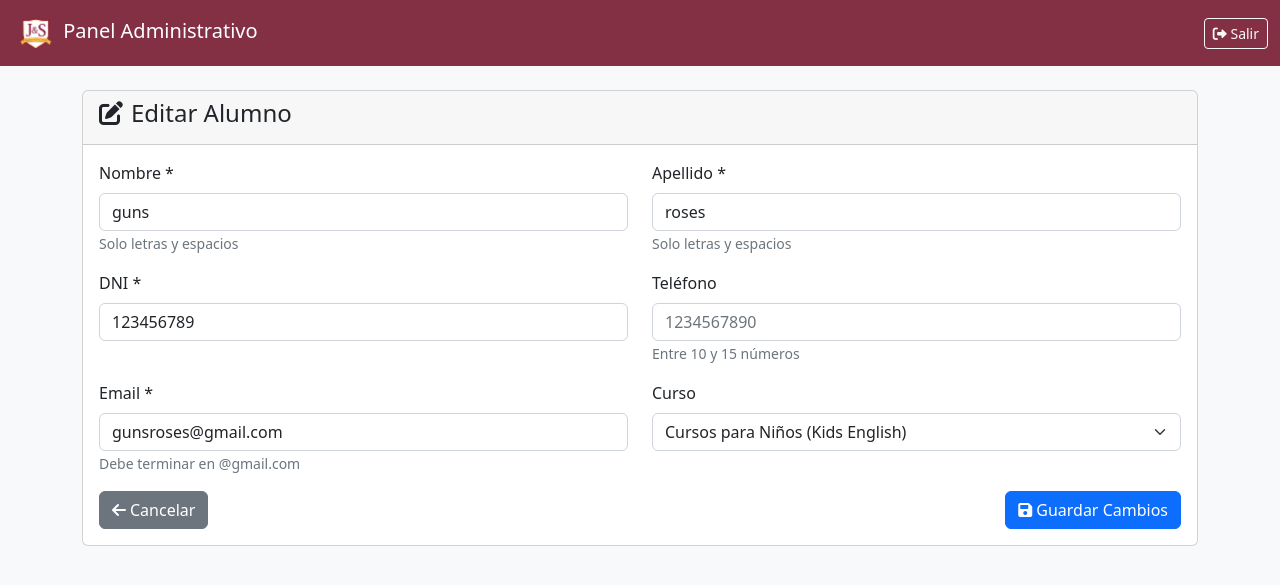
After one commit to martinvernazza42/JyS-PaginaWeb, a Django app: page /editar-alumno/1/ in a window 1280 px wide. The commit adds this page. Shown: the top 585 px of the page. Run offline with Django 5.2, Linux system fonts and the light colour scheme; a user stored in the database is signed in; data comes from the database, SQL or seed files in the repository; both versions use the stored data as it was after the commit.

Commit message:
add edicion y eliminacion de alumnos

```diff
--- a/agency/forms.py
+++ b/agency/forms.py
@@ -30,7 +30,7 @@ class AlumnoForm(forms.ModelForm):
     telefono = forms.CharField(
         max_length=15,
         validators=[validar_telefono_15_digitos],
-        widget=forms.TextInput(attrs={'placeholder': '123456789012345'}),
+        widget=forms.TextInput(attrs={'placeholder': '1234567890'}),
         required=False
     )
 
--- /dev/null
+++ b/agency/templates/agency/editar_alumno.html
@@ -0,0 +1,121 @@
+{% load static %}
+<!DOCTYPE html>
+<html lang="es">
+<head>
+    <meta charset="utf-8">
+    <meta name="viewport" content="width=device-width, initial-scale=1">
+    <title>Editar Alumno - JyS</title>
+    <link href="https://cdn.jsdelivr.net/npm/bootstrap@5.2.3/dist/css/bootstrap.min.css" rel="stylesheet">
+    <link href="https://cdnjs.cloudflare.com/ajax/libs/font-awesome/6.0.0/css/all.min.css" rel="stylesheet">
+</head>
+<body style="background-color: #f8f9fa;">
+    <!-- Navbar -->
+    <nav class="navbar navbar-expand-lg navbar-dark" style="background-color: #843044;">
+        <div class="container-fluid">
+            <a class="navbar-brand" href="{% url 'admin_dashboard' %}">
+                <img src="{% static 'agency/assets/img/navbar-jys.png' %}" alt="JyS" style="height: 40px;">
+                Panel Administrativo
+            </a>
+            <div class="navbar-nav ms-auto">
+                <a class="btn btn-outline-light btn-sm" href="{% url 'logout' %}">
+                    <i class="fas fa-sign-out-alt"></i> Salir
+                </a>
+            </div>
+        </div>
+    </nav>
+
+    <div class="container mt-4">
+        {% if messages %}
+            {% for message in messages %}
+                <div class="alert alert-{% if message.tags == 'error' %}danger{% else %}{{ message.tags }}{% endif %} alert-dismissible fade show" role="alert">
+                    {{ message }}
+                    <button type="button" class="btn-close" data-bs-dismiss="alert"></button>
+                </div>
+            {% endfor %}
+        {% endif %}
+
+        <div class="card">
+            <div class="card-header">
+                <h4><i class="fas fa-edit me-2"></i>Editar Alumno</h4>
+            </div>
+            <div class="card-body">
+                <form method="post">
+                    {% csrf_token %}
+                    <div class="row">
+                        <div class="col-md-6">
+                            <div class="mb-3">
+                                <label for="nombre" class="form-label">Nombre *</label>
+                                <input type="text" class="form-control" id="nombre" name="nombre"
+                                       value="{{ alumno.user.first_name }}" required>
+                                <small class="text-muted">Solo letras y espacios</small>
+                            </div>
+                        </div>
+                        <div class="col-md-6">
+                            <div class="mb-3">
+                                <label for="apellido" class="form-label">Apellido *</label>
+                                <input type="text" class="form-control" id="apellido" name="apellido"
+                                       value="{{ alumno.user.last_name }}" required>
+                                <small class="text-muted">Solo letras y espacios</small>
+                            </div>
+                        </div>
+                    </div>
+
+                    <div class="row">
+                        <div class="col-md-6">
+                            <div class="mb-3">
+                                <label for="dni" class="form-label">DNI *</label>
+                                <input type="text" class="form-control" id="dni" name="dni"
+                                       value="{{ alumno.dni }}" required>
+                            </div>
+                        </div>
+                        <div class="col-md-6">
+                            <div class="mb-3">
+                                <label for="telefono" class="form-label">Teléfono</label>
+                                <input type="text" class="form-control" id="telefono" name="telefono"
+                                       value="{{ alumno.telefono }}" placeholder="1234567890">
+                                <small class="text-muted">Entre 10 y 15 números</small>
+                            </div>
+                        </div>
+                    </div>
+
+                    <div class="row">
+                        <div class="col-md-6">
+                            <div class="mb-3">
+                                <label for="email" class="form-label">Email *</label>
+                                <input type="email" class="form-control" id="email" name="email"
+                                       value="{{ alumno.user.email }}" required>
+                                <small class="text-muted">Debe terminar en @gmail.com</small>
+                            </div>
+                        </div>
+                        <div class="col-md-6">
+                            <div class="mb-3">
+                                <label for="curso" class="form-label">Curso</label>
+                                <select class="form-select" id="curso" name="curso">
+                                    <option value="">Sin curso asignado</option>
+                                    {% for curso in cursos %}
+                                        <option value="{{ curso.id }}"
+                                                {% if alumno.curso and alumno.curso.id == curso.id %}selected{% endif %}>
+                                            {{ curso.nombre }}
+                                        </option>
+                                    {% endfor %}
+                                </select>
+                            </div>
+                        </div>
+                    </div>
+
+                    <div class="d-flex justify-content-between">
+                        <a href="{% url 'gestionar_alumno' alumno.id %}" class="btn btn-secondary">
+                            <i class="fas fa-arrow-left me-1"></i>Cancelar
+                        </a>
+                        <button type="submit" class="btn btn-primary">
+                            <i class="fas fa-save me-1"></i>Guardar Cambios
+                        </button>
+                    </div>
+                </form>
+            </div>
+        </div>
+    </div>
+
+    <script src="https://cdn.jsdelivr.net/npm/bootstrap@5.2.3/dist/js/bootstrap.bundle.min.js"></script>
+</body>
+</html>
--- a/agency/urls.py
+++ b/agency/urls.py
@@ -11,6 +11,8 @@ urlpatterns = [
     path('crear-alumno/', views.crear_alumno, name='crear_alumno'),
     path('subir-material/', views.subir_material, name='subir_material'),
     path('gestionar-alumno/<int:alumno_id>/', views.gestionar_alumno, name='gestionar_alumno'),
+    path('editar-alumno/<int:alumno_id>/', views.editar_alumno, name='editar_alumno'),
+    path('borrar-alumno/<int:alumno_id>/', views.borrar_alumno, name='borrar_alumno'),
     path('agregar-nota/<int:alumno_id>/', views.agregar_nota, name='agregar_nota'),
 
     path('buscar-alumnos/', views.buscar_alumnos, name='buscar_alumnos'),
--- a/agency/validators.py
+++ b/agency/validators.py
@@ -11,10 +11,10 @@ def validar_solo_letras(value):
 
 def validar_telefono_15_digitos(value):
     """
-    Valida que el teléfono contenga exactamente 15 dígitos numéricos.
+    Valida que el teléfono contenga entre 10 y 15 dígitos numéricos.
     """
-    if not re.match(r'^\d{15}$', value):
-        raise ValidationError('El teléfono debe contener exactamente 15 números.')
+    if not re.match(r'^\d{10,15}$', value):
+        raise ValidationError('El teléfono debe contener entre 10 y 15 números.')
 
 def validar_email_gmail(value):
     """
--- a/agency/views.py
+++ b/agency/views.py
@@ -148,25 +148,32 @@ def crear_alumno(request):
         email = request.POST.get('email')
         telefono = request.POST.get('telefono')
 
-        # Crear usuario
-        user = User.objects.create_user(
-            username=dni,
-            password=dni,
-            first_name=nombre,
-            last_name=apellido,
-            email=email
-        )
+        # Verificar si ya existe un usuario con ese DNI
+        if User.objects.filter(username=dni).exists():
+            messages.error(request, f'Ya existe un alumno con el DNI {dni}')
+        else:
+            try:
+                # Crear usuario
+                user = User.objects.create_user(
+                    username=dni,
+                    password=dni,
+                    first_name=nombre,
+                    last_name=apellido,
+                    email=email
+                )
 
-        # Crear alumno asignado al curso actual
-        alumno = Alumno.objects.create(
-            user=user,
-            dni=dni,
-            telefono=telefono,
-            curso=curso_actual
-        )
+                # Crear alumno asignado al curso actual
+                alumno = Alumno.objects.create(
+                    user=user,
+                    dni=dni,
+                    telefono=telefono,
+                    curso=curso_actual
+                )
 
-        messages.success(request, f'Alumno {nombre} {apellido} creado exitosamente en {curso_actual.nombre}')
-        return redirect('admin_dashboard')
+                messages.success(request, f'Alumno {nombre} {apellido} creado exitosamente en {curso_actual.nombre}')
+                return redirect('admin_dashboard')
+            except Exception as e:
+                messages.error(request, f'Error al crear alumno: {str(e)}')
 
     return render(request, 'agency/crear_alumno.html', {'curso_actual': curso_actual})
 
@@ -206,7 +213,7 @@ def gestionar_alumno(request, alumno_id):
         return redirect('seleccionar_curso')
 
     curso_actual = get_object_or_404(Curso, id=curso_id)
-    alumno = get_object_or_404(Alumno, id=alumno_id, curso=curso_actual)
+    alumno = get_object_or_404(Alumno, id=alumno_id)
     notas = Nota.objects.filter(alumno=alumno).order_by('-fecha')
     asistencias = []
 
@@ -217,6 +224,54 @@ def gestionar_alumno(request, alumno_id):
         'curso_actual': curso_actual,
     }
     return render(request, 'agency/gestionar_alumno.html', context)
+
+@login_required
+@user_passes_test(is_admin)
+def editar_alumno(request, alumno_id):
+    alumno = get_object_or_404(Alumno, id=alumno_id)
+    cursos = Curso.objects.all()
+
+    if request.method == 'POST':
+        # Actualizar datos del usuario
+        alumno.user.first_name = request.POST.get('nombre')
+        alumno.user.last_name = request.POST.get('apellido')
+        alumno.user.email = request.POST.get('email')
+
+        # Actualizar datos del alumno
+        alumno.dni = request.POST.get('dni')
+        alumno.telefono = request.POST.get('telefono')
+        curso_id = request.POST.get('curso')
+        if curso_id:
+            alumno.curso = get_object_or_404(Curso, id=curso_id)
+        else:
+            alumno.curso = None
+
+        try:
+            alumno.user.save()
+            alumno.save()
+            messages.success(request, 'Datos del alumno actualizados exitosamente')
+            return redirect('gestionar_alumno', alumno_id=alumno.id)
+        except Exception as e:
+            messages.error(request, f'Error al actualizar: {str(e)}')
+
+    context = {
+        'alumno': alumno,
+        'cursos': cursos,
+    }
+    return render(request, 'agency/editar_alumno.html', context)
+
+@login_required
+@user_passes_test(is_admin)
+def borrar_alumno(request, alumno_id):
+    alumno = get_object_or_404(Alumno, id=alumno_id)
+
+    if request.method == 'POST':
+        nombre_completo = f"{alumno.user.first_name} {alumno.user.last_name}"
+        alumno.user.delete()  # Esto también borra el alumno por CASCADE
+        messages.success(request, f'Alumno {nombre_completo} eliminado exitosamente')
+        return redirect('admin_dashboard')
+
+    return render(request, 'agency/confirmar_borrar_alumno.html', {'alumno': alumno})
 
 @login_required
 @user_passes_test(is_admin)
@@ -247,27 +302,20 @@ def agregar_nota(request, alumno_id):
 @login_required
 @user_passes_test(is_admin)
 def buscar_alumnos(request):
-    curso_id = request.session.get('curso_seleccionado')
-    if not curso_id:
-        return redirect('seleccionar_curso')
-
-    curso_actual = get_object_or_404(Curso, id=curso_id)
     query = request.GET.get('q', '')
-    alumnos = []
 
     if query:
         alumnos = Alumno.objects.filter(
-            curso=curso_actual
-        ).filter(
             models.Q(dni__icontains=query) |
             models.Q(user__first_name__icontains=query) |
             models.Q(user__last_name__icontains=query)
         )
+    else:
+        alumnos = Alumno.objects.all()
 
     return render(request, 'agency/buscar_alumnos.html', {
         'alumnos': alumnos,
         'query': query,
-        'curso_actual': curso_actual
     })
 
 
--- a/agency_project/settings.py
+++ b/agency_project/settings.py
@@ -75,3 +75,6 @@ DEFAULT_AUTO_FIELD = 'django.db.models.BigAutoField'
 # Email settings
 EMAIL_BACKEND = 'django.core.mail.backends.console.EmailBackend'
 DEFAULT_FROM_EMAIL = 'englishlanguageoffice@gmail.com'
+
+# Login settings
+LOGIN_URL = '/login/'
```
Also changed, not shown: FUNCIONALIDAD_EDITAR_ALUMNO.md (added, +94 -0 lines), agency/templates/agency/buscar_alumnos.html (+12 -10 lines), agency/templates/agency/confirmar_borrar_alumno.html (added, +60 -0 lines), agency/templates/agency/gestionar_alumno.html (+5 -2 lines), db.sqlite3.
